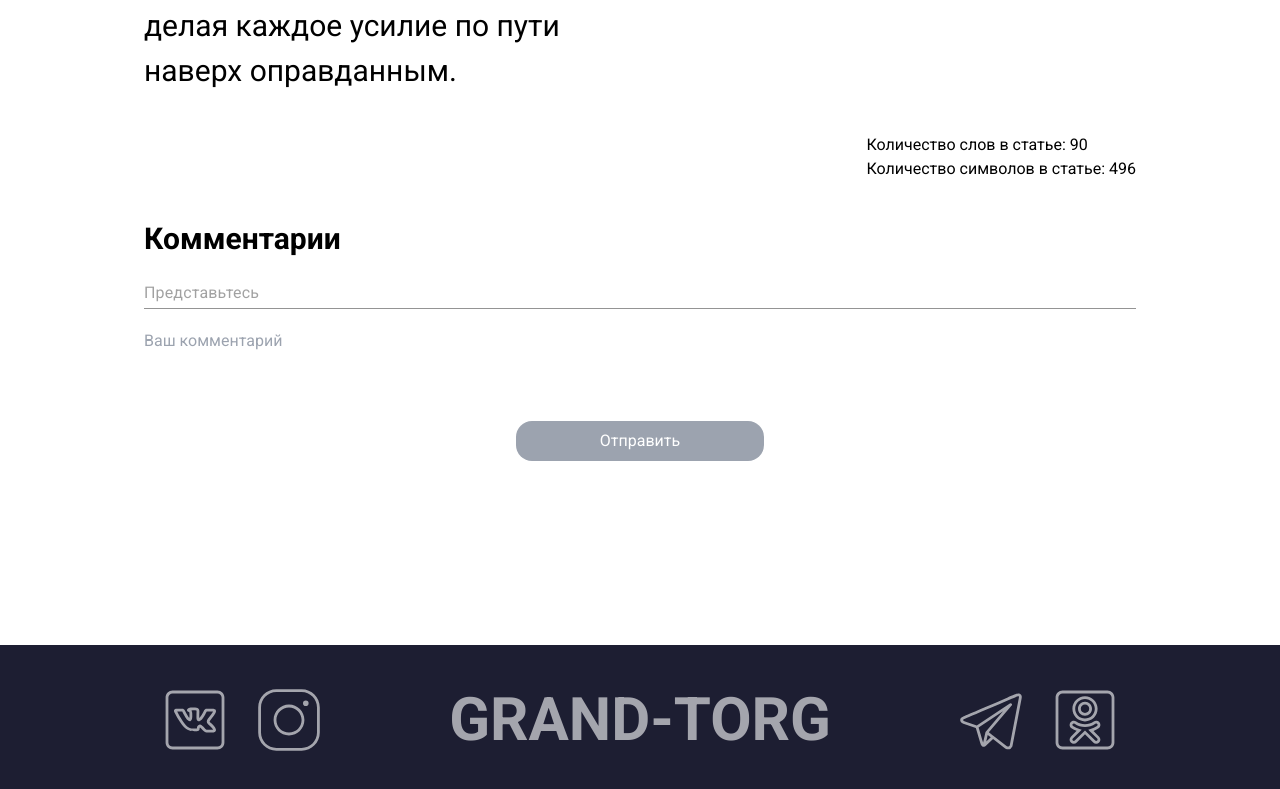
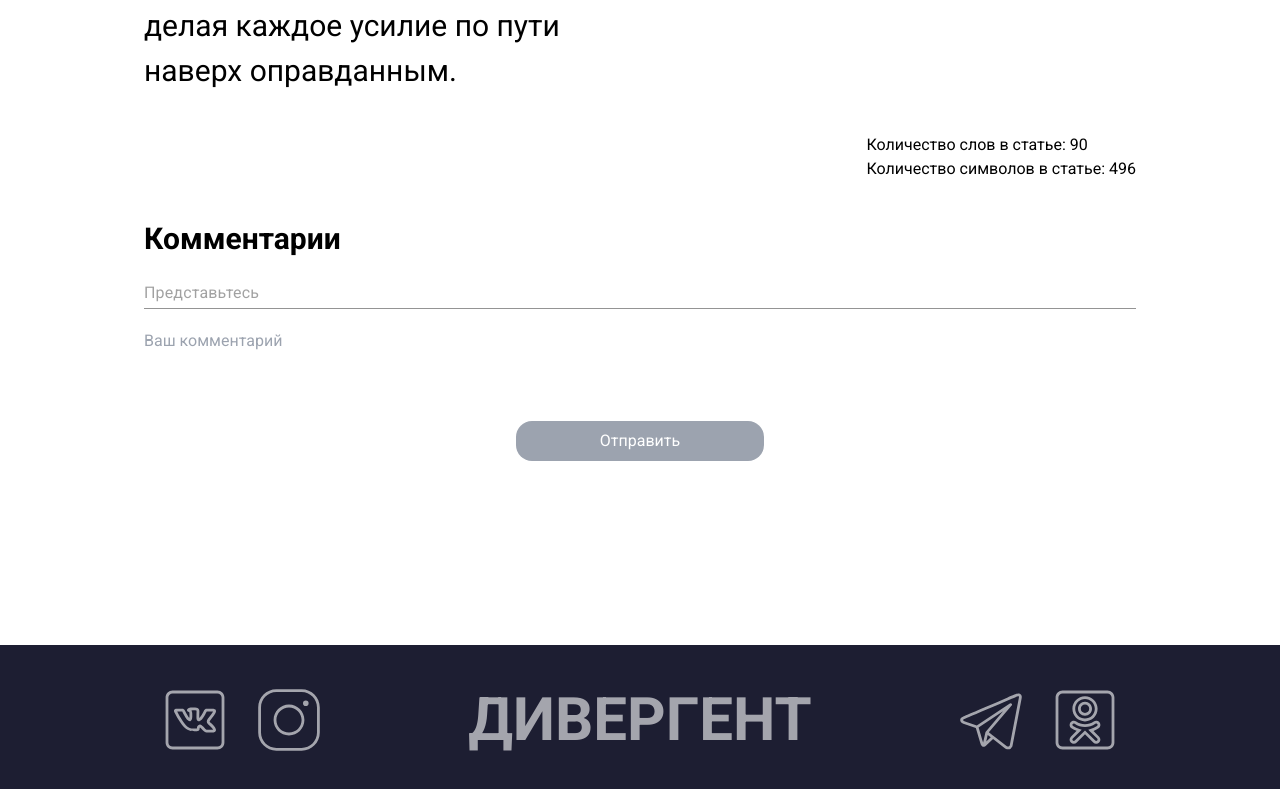
Before and after one commit to MrKeke/grandTest, a React (Create React App) app: page /blog/0 in a window 1280 px wide. Shown: the part 1968-2757 px from the top of the page. Built offline with nearby package versions, Linux system fonts and the light colour scheme.

Commit message:
небольший фикс, ошибка со стороны hh

```diff
--- a/src/components/Footer.tsx
+++ b/src/components/Footer.tsx
@@ -22,7 +22,7 @@
                     </svg>
                 </a>
             </div>
-            <span className="uppercase text-6xl font-extrabold text-white opacity-60 hover:opacity-100 cursor-pointer lg:block hidden">GRAND-TORG</span>
+            <span className="uppercase text-6xl font-extrabold text-white opacity-60 hover:opacity-100 cursor-pointer lg:block hidden">Дивергент</span>
             <div className="flex gap-6">
                 <a className="opacity-60 hover:opacity-100" href="https://t.me/foxis78" target="_blank"
                    rel="noreferrer">
```
